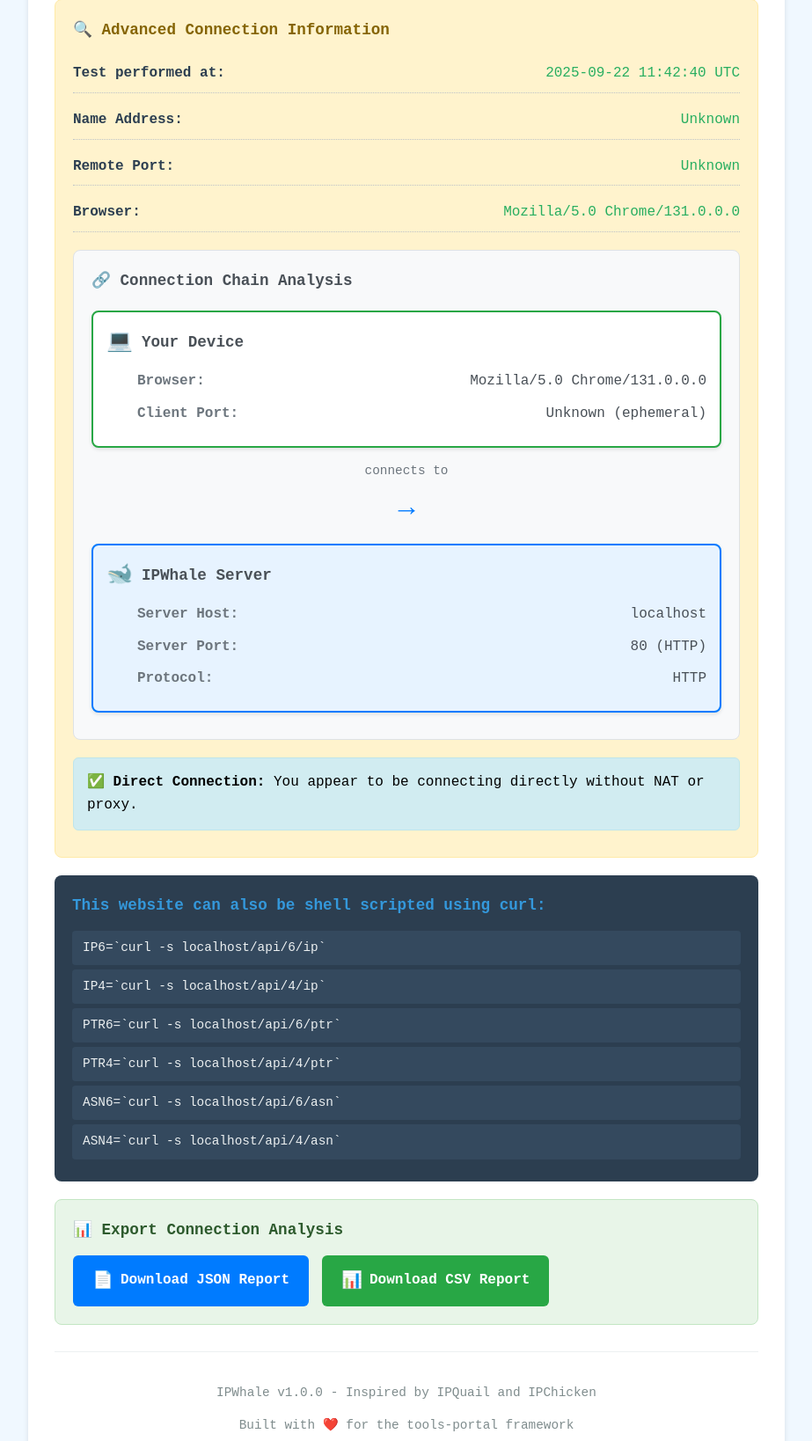
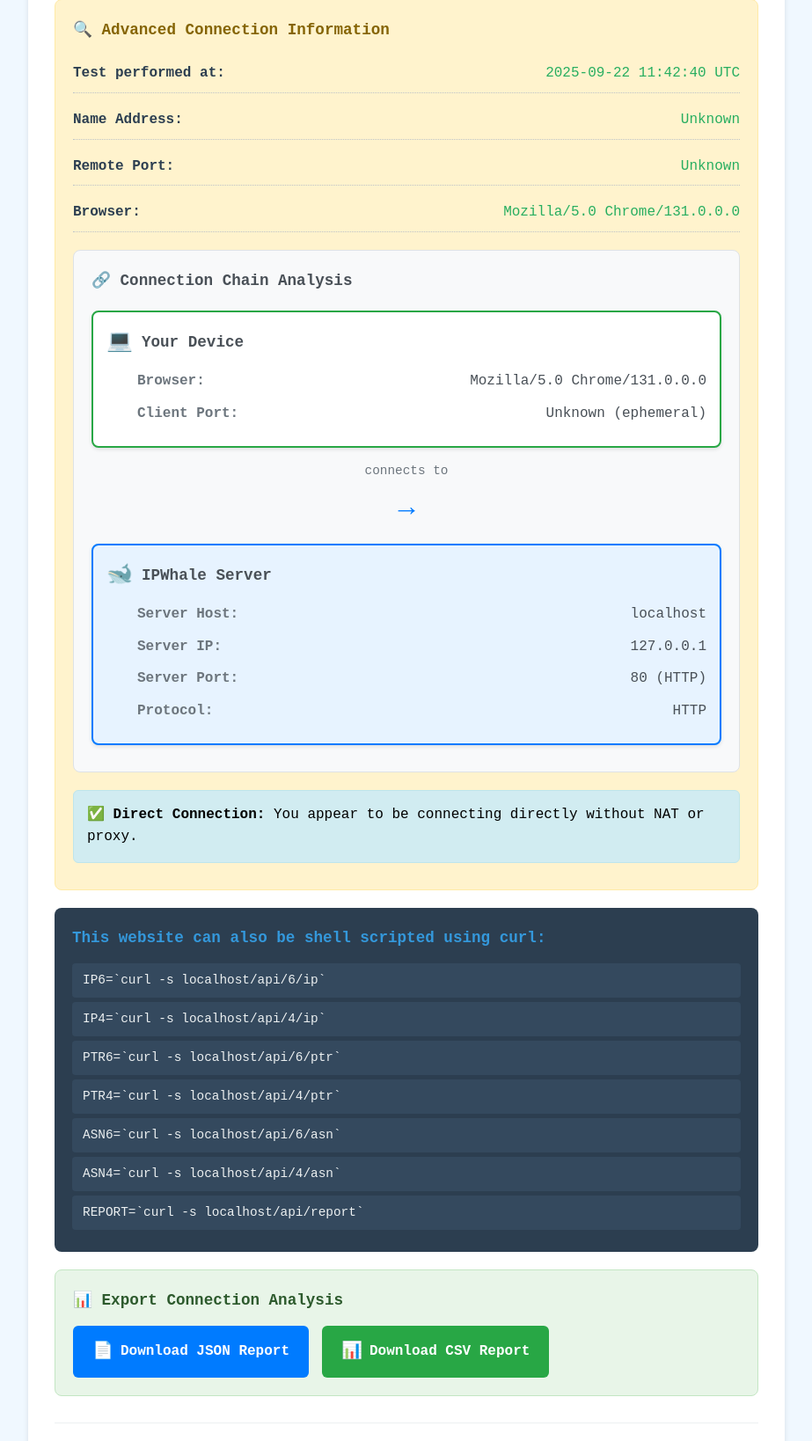
Before and after one commit to apathy-ca/tools-portal, a Flask app: page / in a window 1280 px wide. Shown: the part 570-2208 px from the top of the page at 88% size, without its empty margins (178-1101 px from the left). Run offline with Flask 3, Linux system fonts and the light colour scheme; parts of the project's set-up code (start-up, migrations or seed data) failed here and were passed over.

Commit message:
Final IPWhale improvements based on feedback
- Fixed NAT/Proxy labels: 'Remote Public IP' and 'NAT Internal IP' for clarity
- Added server IP resolution and display in connection chain diagram
- Implemented /api/report endpoint for full JSON data matching web page
- Added REPORT curl command to script section for complete data access
- Enhanced server info to show both hostname and resolved IP address
- Improved connection chain to display actual server IP alongside hostname
- All feedback items implemented: better labels, server IP, and full report API

```diff
--- a/tools/ipwhale/app/main.py
+++ b/tools/ipwhale/app/main.py
@@ -131,8 +131,18 @@ def get_server_info():
     server_port = 443 if is_secure else 80
     protocol = 'HTTPS' if is_secure else 'HTTP'
 
+    # Try to resolve server IP
+    server_ip = None
+    try:
+        import socket
+        server_ip = socket.gethostbyname(server_host)
+    except Exception as e:
+        app.logger.debug(f"Could not resolve server IP for {server_host}: {str(e)}")
+        server_ip = server_host  # Fallback to hostname
+
     return {
         'host': server_host,
+        'ip': server_ip,
         'port': server_port,
         'protocol': protocol,
         'is_secure': is_secure
@@ -465,6 +475,10 @@ def api_full():
     ipv4_asn = lookup_asn(ipv4_address) if ipv4_address else None
     ipv6_asn = lookup_asn(ipv6_address) if ipv6_address else None
 
+    # Get ASN names
+    ipv4_asn_name = lookup_asn_name(ipv4_asn) if ipv4_asn else None
+    ipv6_asn_name = lookup_asn_name(ipv6_asn) if ipv6_asn else None
+
     result = {
         'ipv4_address': ipv4_address,
         'ipv6_address': ipv6_address,
@@ -472,6 +486,8 @@ def api_full():
         'ipv6_ptr': ipv6_ptr[0] if ipv6_ptr else None,
         'ipv4_asn': ipv4_asn,
         'ipv6_asn': ipv6_asn,
+        'ipv4_asn_name': ipv4_asn_name,
+        'ipv6_asn_name': ipv6_asn_name,
         'remote_port': client_info['remote_port'],
         'user_agent': client_info['user_agent'],
         'nat_detection': client_info['nat_detection'],
@@ -480,6 +496,12 @@ def api_full():
     }
 
     return jsonify(result)
+
+@app.route('/api/report')
+@handle_errors
+def api_report():
+    """Full report endpoint - returns the same data as the web page in JSON format."""
+    return api_full()
 
 @app.route('/api/export/json')
 @handle_errors
--- a/tools/ipwhale/app/templates/index.html
+++ b/tools/ipwhale/app/templates/index.html
@@ -415,15 +415,13 @@
                     </div>
                     <div class="node-details">
                         <div class="detail-row">
-                            <span class="detail-label">External IP:</span>
+                            <span class="detail-label">Remote Public IP:</span>
+                            <span class="detail-value">{{ nat_detection.forwarded_for or nat_detection.real_ip or nat_detection.remote_addr }}</span>
+                        </div>
+                        <div class="detail-row">
+                            <span class="detail-label">NAT Internal IP:</span>
                             <span class="detail-value">{{ nat_detection.remote_addr }}</span>
                         </div>
-                        {% if nat_detection.forwarded_for %}
-                        <div class="detail-row">
-                            <span class="detail-label">Original IP:</span>
-                            <span class="detail-value">{{ nat_detection.forwarded_for }}</span>
-                        </div>
-                        {% endif %}
                         <div class="detail-row">
                             <span class="detail-label">Type:</span>
                             <span class="detail-value">{{ nat_detection.explanation }}</span>
@@ -448,6 +446,10 @@
                         <div class="detail-row">
                             <span class="detail-label">Server Host:</span>
                             <span class="detail-value">{{ server_info.host }}</span>
+                        </div>
+                        <div class="detail-row">
+                            <span class="detail-label">Server IP:</span>
+                            <span class="detail-value">{{ server_info.ip }}</span>
                         </div>
                         <div class="detail-row">
                             <span class="detail-label">Server Port:</span>
@@ -480,6 +482,7 @@
             <div class="curl-command">PTR4=`curl -s {{ request.host }}/api/4/ptr`</div>
             <div class="curl-command">ASN6=`curl -s {{ request.host }}/api/6/asn`</div>
             <div class="curl-command">ASN4=`curl -s {{ request.host }}/api/4/asn`</div>
+            <div class="curl-command">REPORT=`curl -s {{ request.host }}/api/report`</div>
         </div>
 
         <div class="export-section">
```
